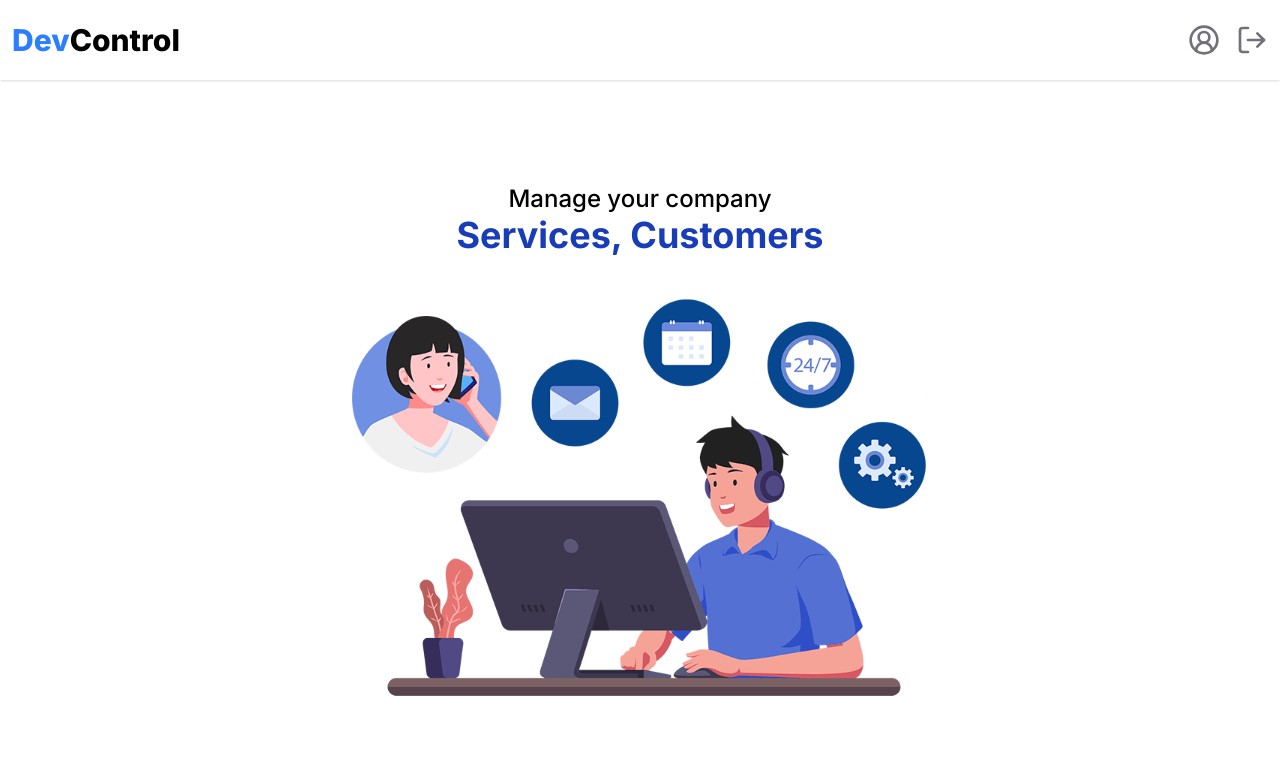
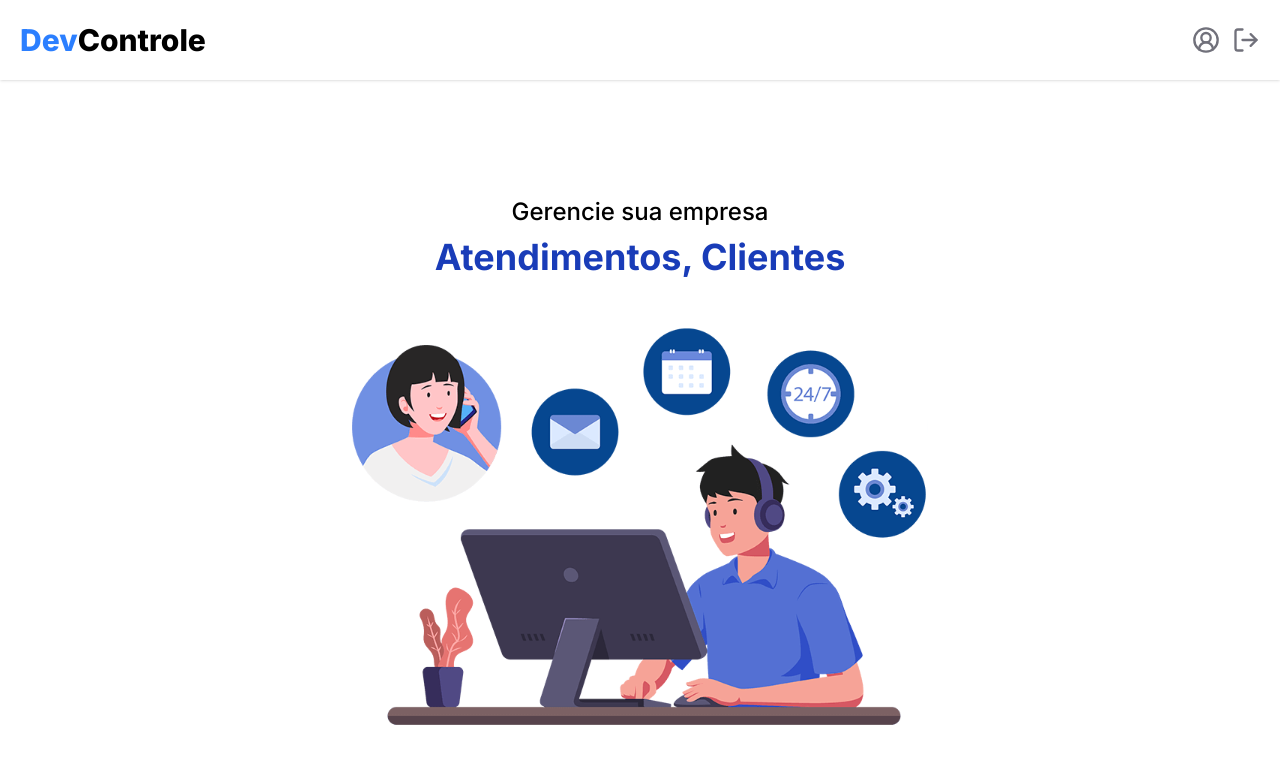
Before and after one commit to odevalison/devcontrole-nextjs, a Next.js app: page / in a window 1280 px wide. Shown: the top 764 px of the page. Built offline with nearby package versions, Linux system fonts and the light colour scheme.

Commit message:
refactor: using portuguese language, ensure container component only limits the children max width to 1280px

```diff
--- /dev/null
+++ b/src/app/dashboard/page.tsx
@@ -0,0 +1,11 @@
+import { Container } from "@/components/container";
+
+export default function DashboardPage() {
+  return (
+    <Container>
+      <main>
+        <h1>Dashboard page</h1>
+      </main>
+    </Container>
+  );
+}
--- a/src/app/layout.tsx
+++ b/src/app/layout.tsx
@@ -3,14 +3,13 @@ import "./globals.css";
 import type { Metadata } from "next";
 import { Inter } from "next/font/google";
 
-import { Container } from "@/components/container";
 import { Header } from "@/components/header";
 
 const inter = Inter({ subsets: ["latin"] });
 
 export const metadata: Metadata = {
-  title: "Dev Control - Your management system.",
-  description: "Manage your customers and services easily",
+  title: "Dev Controle - Seu sistema de gerenciamento.",
+  description: "Gerencie seus clientes e atendimentos de forma fácil.",
 };
 
 export default function RootLayout({
@@ -22,7 +21,7 @@ export default function RootLayout({
     <html lang="en">
       <body className={`${inter.className} antialiased`}>
         <Header />
-        <Container>{children}</Container>
+        {children}
       </body>
     </html>
   );
--- a/src/app/page.tsx
+++ b/src/app/page.tsx
@@ -1,13 +1,16 @@
 import Image from "next/image";
+
+import { Container } from "@/components/container";
 
 export default function HomePage() {
   return (
-    <main className="flex w-7xl max-w-full flex-col items-center justify-center">
-      <h2 className="text-xl/[150%] font-medium md:text-2xl">
-        Manage your company
+    <Container>
+      <main className="flex min-h-[calc(100dvh-80px)] flex-col items-center justify-center">
+        <h2 className="text-xl/[150%] font-medium md:text-2xl/[150%]">
+          Gerencie sua empresa
         </h2>
-      <h1 className="text-3xl/[150%] font-bold text-blue-800 md:text-4xl">
-        Services, Customers
+        <h1 className="text-3xl/[150%] font-bold text-blue-800 md:text-4xl/[150%]">
+          Atendimentos, Clientes
         </h1>
 
         <Image
@@ -18,5 +21,6 @@ export default function HomePage() {
           className="mt-11 max-w-xs md:max-w-xl"
         />
       </main>
+    </Container>
   );
 }
--- a/src/components/container/index.tsx
+++ b/src/components/container/index.tsx
@@ -1,7 +1,3 @@
 export function Container({ children }: { children: React.ReactNode }) {
-  return (
-    <div className="flex min-h-[calc(100dvh-80px)] w-dvw items-center justify-center px-5 py-10">
-      {children}
-    </div>
-  );
+  return <div className="mx-auto w-full max-w-7xl p-5">{children}</div>;
 }
--- a/src/components/header/index.tsx
+++ b/src/components/header/index.tsx
@@ -3,20 +3,20 @@ import Link from "next/link";
 
 export function Header() {
   return (
-    <header className="flex h-20 w-full bg-white px-3 shadow-sm">
+    <header className="flex h-20 w-full bg-white px-5 shadow-sm">
       <nav className="mx-auto flex w-full max-w-7xl items-center justify-between">
         <Link href="/">
           <h1 className="text-3xl font-extrabold transition-all duration-300 hover:tracking-wider">
-            <span className="text-blue-500">Dev</span>Control
+            <span className="text-blue-500">Dev</span>Controle
           </h1>
         </Link>
 
-        <div className="flex items-baseline gap-4">
+        <div className="flex items-baseline gap-3">
           <Link href="/dashboard" className="text-zinc-500">
-            <UserCircle2 className="size-8" />
+            <UserCircle2 className="size-7" />
           </Link>
           <button className="text-zinc-500">
-            <LogOut className="size-8" />
+            <LogOut className="size-7" />
           </button>
         </div>
       </nav>
```
Lines whose indentation alone changed are shown as unchanged.
